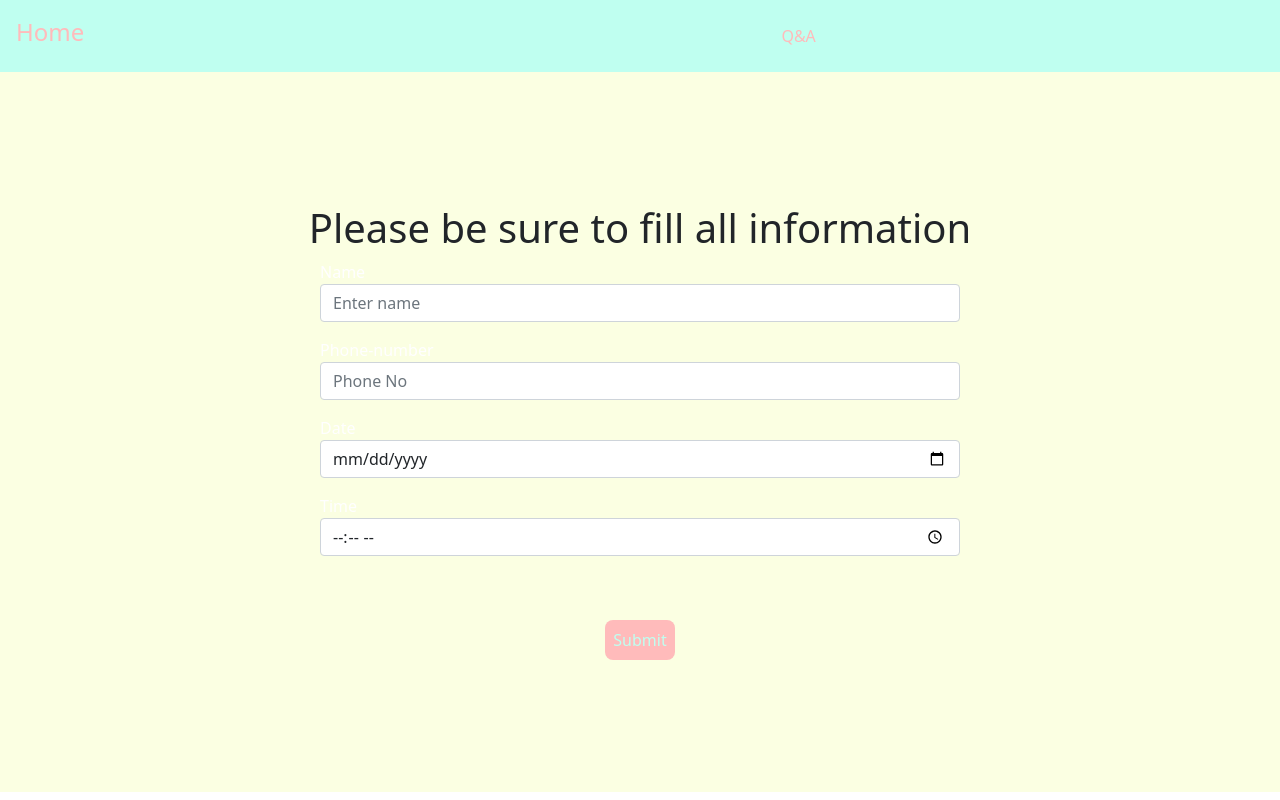
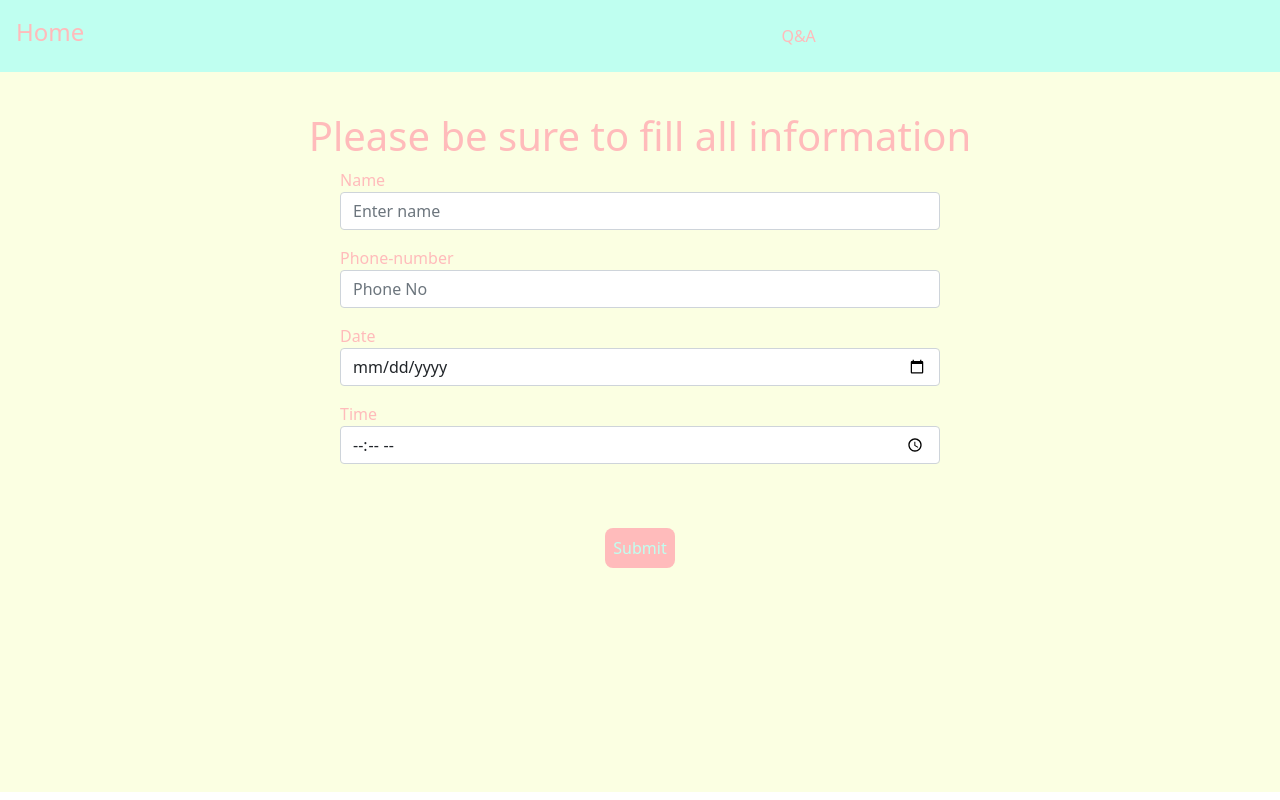
Before and after one commit to Sai-Myo-Myat/Home-Clinic, a Next.js app: page /booking/form in a window 1280 px wide. Built offline with nearby package versions, Linux system fonts and the light colour scheme.

Commit message:
animating

```diff
--- a/components/layout.js
+++ b/components/layout.js
@@ -7,7 +7,7 @@ import { BookingTimesContainer } from "./bookingTimes";
 
 const Layout = (props) => {
   return (
-    <div className="h-[100vh]">
+    <div className="h-[100vh] overflow-hidden">
       <MainContextContainer>
         <ContextContainer>
           <BookingTimesContainer>
--- a/pages/_document.js
+++ b/pages/_document.js
@@ -3,7 +3,10 @@ import { Html, Head, Main, NextScript } from "next/document";
 export default function Document() {
   return (
     <Html>
-      <Head></Head>
+      <Head>
+        <meta name="viewport" content="initial-scale=1.0, width=device-width" />
+        <meta charset="UTF-8" />
+      </Head>
       <body>
         <Main />
         <NextScript />
--- a/pages/booking/appointment.js
+++ b/pages/booking/appointment.js
@@ -47,12 +47,13 @@ const Appointment = () => {
   const parentVariant = {
     hidden: {
       opacity: 0,
+      y: 100,
     },
     visiable: {
       opacity: 1,
+      y: 0,
       transition: {
-        type: "tweet",
-        duration: 1,
+        staggerChildren: 0.15,
         when: "beforeChildren",
       },
     },
@@ -66,7 +67,6 @@ const Appointment = () => {
     visiable: {
       opacity: 1,
       y: 0,
-      staggerChildren: 0.15,
     },
   };
 
@@ -82,6 +82,7 @@ const Appointment = () => {
           What is your Health Problem and Who do you want to meet?
         </motion.h1>
       </div>
+      {types && (
         <motion.div
           variants={parentVariant}
           animate="visiable"
@@ -90,10 +91,7 @@ const Appointment = () => {
         >
           {types.map((type, index) => (
             <motion.div
-            variants={childrenVariant}
-            // animate="visiable"
-            // initial="hidden"
-            className="position-relative "
+              className="position-relative"
               key={index}
               onClick={() => {
                 refTwo.current = true;
@@ -101,10 +99,11 @@ const Appointment = () => {
               }}
             >
               <motion.div
-              className={`cursor-pointer text-blue-500  p-2 rounded ${
+                variants={childrenVariant}
+                className={`cursor-pointer p-2 rounded ${
                   type.select
                     ? "bg-[#BFFFF0] text-[#FFBBBB] "
-                  : "bg-[#FFBBBB] text-[#BFFFF0]"
+                    : "bg-[#FFBBBB] text-[#BFFFB9]"
                 }`}
               >
                 <h3>{type.name}</h3>
@@ -112,13 +111,17 @@ const Appointment = () => {
             </motion.div>
           ))}
         </motion.div>
+      )}
       <Link href={`${refTwo.current ? "/booking/form" : ""}`} passHref>
-        <button
+        <motion.button
+          variants={parentVariant}
+          animate="visiable"
+          initial="hidden"
           onClick={handleType}
           className="text-[#FFBBBB] font-bold text-2xl rounded mt-20 "
         >
           next➯
-        </button>
+        </motion.button>
       </Link>
     </div>
   );
--- a/pages/booking/form.js
+++ b/pages/booking/form.js
@@ -1,5 +1,6 @@
 import { useReducer, useContext, useRef } from "react";
 import Link from "next/link";
+import { motion } from "framer-motion";
 //importing components
 import { mainContextProvider } from "../../components/dataBase";
 import { contextProvider } from "../../components/context";
@@ -24,6 +25,22 @@ const Form = () => {
   const [datas, dispatch] = useReducer(reducer, initialDatas);
   const refOne = useRef(true);
 
+  const variantOne = {
+    hidden: {
+      x: "-100vw",
+    },
+    show: {
+      x: 0,
+      transition: {
+        type: "tweet",
+        duration: 1,
+      },
+    },
+    exit: {
+      x: "-100vw",
+    },
+  };
+
   const makeChange = (e) => {
     dispatch({
       type: "change",
@@ -32,7 +49,6 @@ const Form = () => {
     });
   };
   const handleSubmit = (e) => {
-    // e.preventDefault();
     const id = Math.random() + 1;
     setAllInformation((prev) => {
       if (datas.time) {
@@ -41,7 +57,6 @@ const Form = () => {
 
         const [hour, minute] = hourAndMinute;
         console.log("hour:", hour, "minutes", minute);
-        //minute < 10 ? (minute = minute[1]) : minute; //to be appear correctly
         const dates = datas.date.split("-");
         const [year, month, day] = dates;
         console.log("dates", dates);
@@ -114,17 +129,22 @@ const Form = () => {
         };
       }
     });
-    // if (Object.entries(allInformation).length > 2) {
-    //   alert("Fill all information first please!");
-    // }
   };
 
   return (
-    <div className="h-full flex justify-center flex-col items-center">
-      <h1>Please be sure to fill all information</h1>
-      <form className="w-50">
+    <motion.div
+      variants={variantOne}
+      animate="show"
+      initial="hidden"
+      exit={{ x: "-100vw" }}
+      className="flex justify-center items-center flex-col p-10"
+    >
+      <h1 className="text-[#FFBBBB]">Please be sure to fill all information</h1>
+      <form id="form" className="w-50" action="#" method="#">
         <div className="form-group mb-3 text-white">
-          <label htmlFor="exampleInputEmail1 ">Name</label>
+          <label className="text-[#FFBBBB]" htmlFor="exampleInputEmail1 ">
+            Name
+          </label>
           <input
             required
             type="text"
@@ -137,7 +157,9 @@ const Form = () => {
           />
         </div>
         <div className="form-group mb-3 text-white">
-          <label htmlFor="exampleInputPassword1">Phone-number</label>
+          <label className="text-[#FFBBBB]" htmlFor="exampleInputPassword1">
+            Phone-number
+          </label>
           <input
             required
             type="number"
@@ -149,7 +171,9 @@ const Form = () => {
           />
         </div>
         <div className="form-group mb-3 text-white">
-          <label htmlFor="exampleInputDate">Date</label>
+          <label className="text-[#FFBBBB]" htmlFor="exampleInputDate">
+            Date
+          </label>
           <input
             required
             type="date"
@@ -160,7 +184,9 @@ const Form = () => {
           />
         </div>
         <div className="form-group mb-3 text-white">
-          <label htmlFor="exampleInputTime">Time</label>
+          <label className="text-[#FFBBBB]" htmlFor="exampleInputTime">
+            Time
+          </label>
           <input
             required
             type="time"
@@ -180,9 +206,7 @@ const Form = () => {
           Submit
         </button>
       </Link>
-
-      {/*  */}
-    </div>
+    </motion.div>
   );
 };
 
```
Lines whose indentation alone changed are shown as unchanged.
